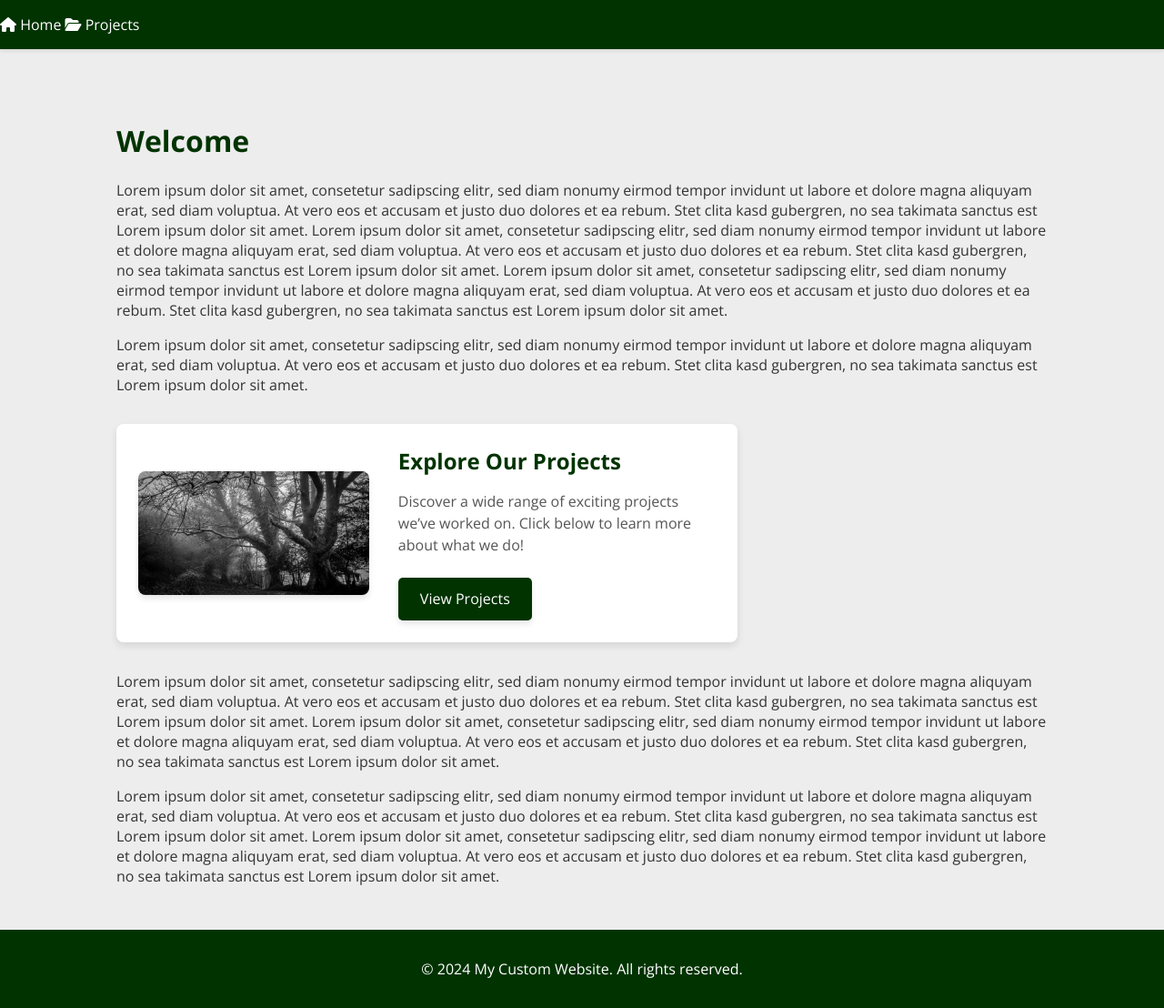
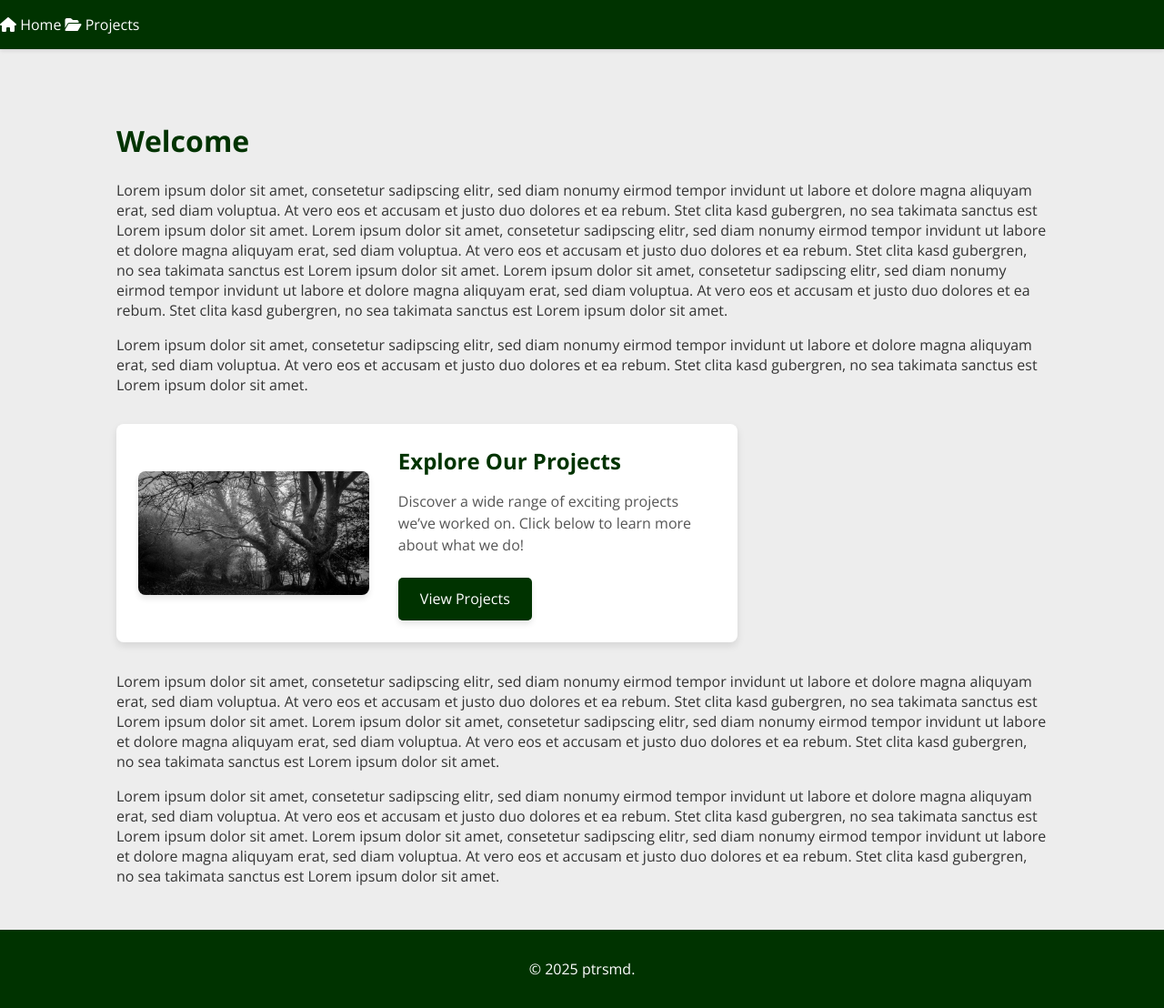
Before and after one commit to schminho/schminho.github.io, a Jekyll site: the page built from index.md, in a window 1280 px wide and 1108 px high. Shown: the whole window at 91% size. Built offline with Jekyll 4.4.1, drawn with Linux system fonts in a browser that asks for light colours.

Commit message:
Update default.html

```diff
--- a/_layouts/default.html
+++ b/_layouts/default.html
@@ -17,7 +17,7 @@
             </div>
         </main>
         <footer>
-            <p>&copy; 2024 My Custom Website. All rights reserved.</p>
+            <p>&copy; 2025 ptrsmd.</p>
         </footer>
     </div>
 </body>
```
